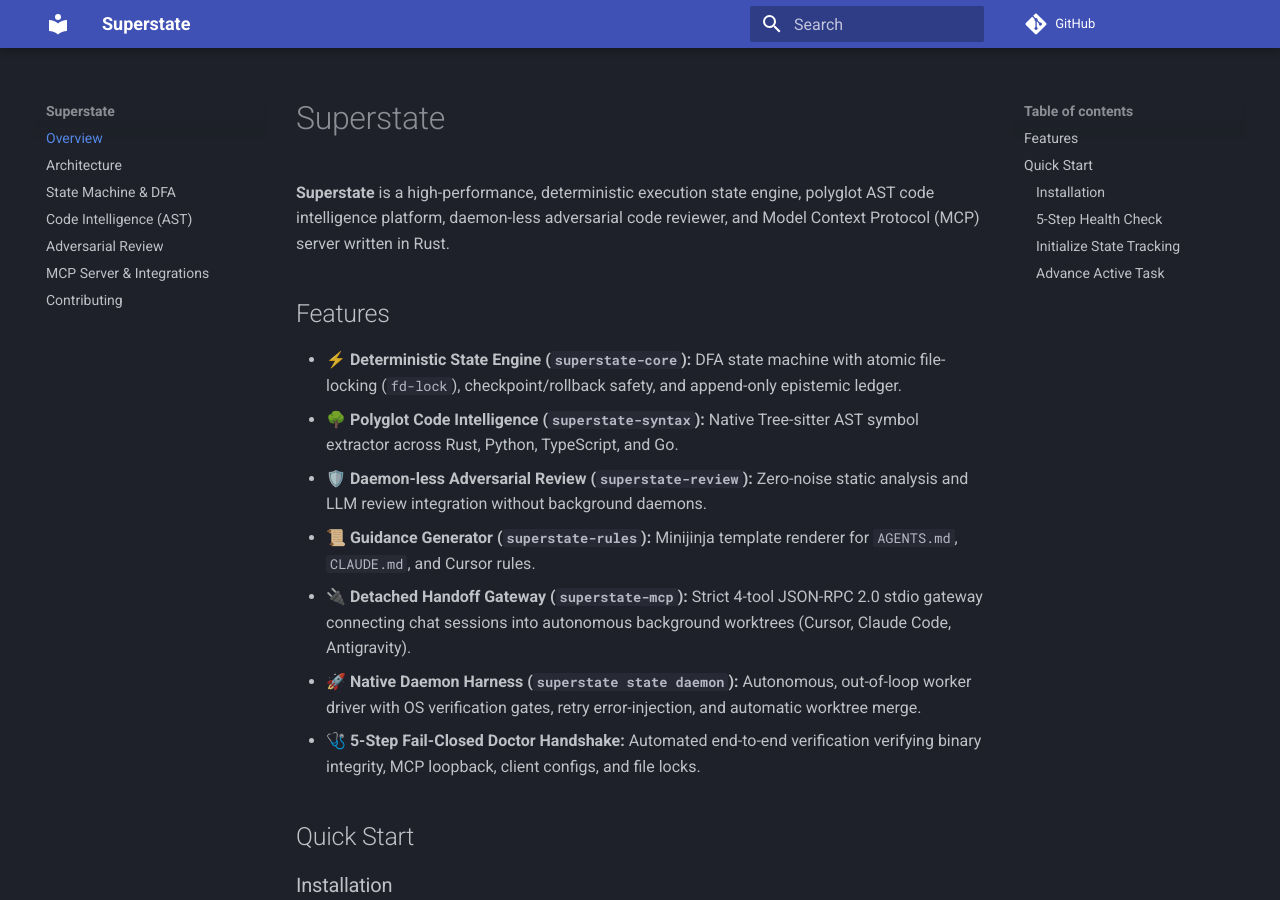
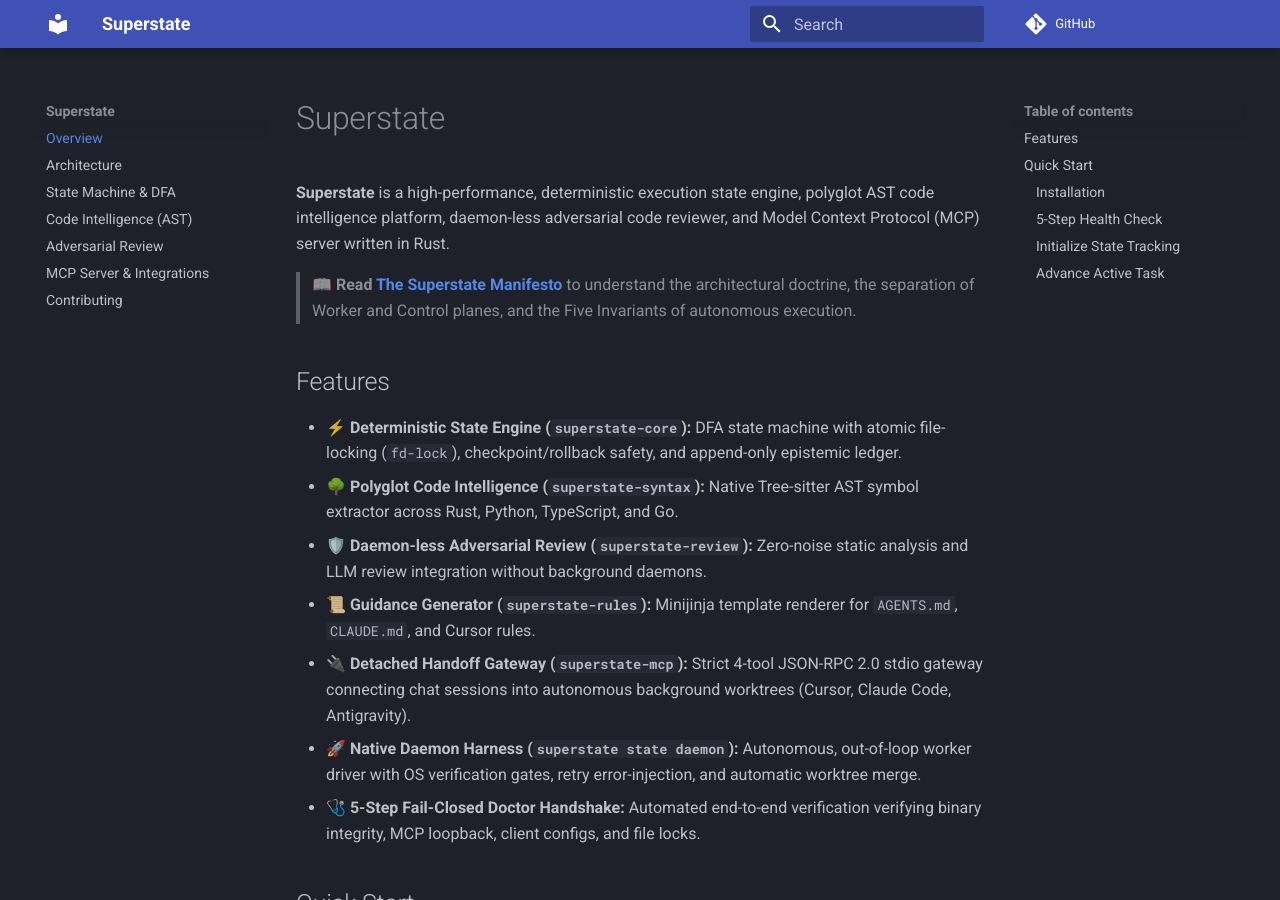
Before and after one commit to dnf0/blyte, an MkDocs documentation site: the page built from docs/index.md, in a window 1280 px wide and 900 px high. Built offline with MkDocs 1.6.1 and Material for MkDocs 9.7.7, drawn with Linux system fonts in a browser that asks for light colours; comment, search, counter and statistics services are not loaded.

Commit message:
docs: link Superstate Manifesto in README and documentation index

```diff
--- a/docs/index.md
+++ b/docs/index.md
@@ -1,6 +1,8 @@
 # Superstate
 
 **Superstate** is a high-performance, deterministic execution state engine, polyglot AST code intelligence platform, daemon-less adversarial code reviewer, and Model Context Protocol (MCP) server written in Rust.
+
+> 📖 **Read [The Superstate Manifesto](../MANIFESTO.md)** to understand the architectural doctrine, the separation of Worker and Control planes, and the Five Invariants of autonomous execution.
 
 ## Features
 
```
Also changed, not shown: README.md (+2 -0 lines).
